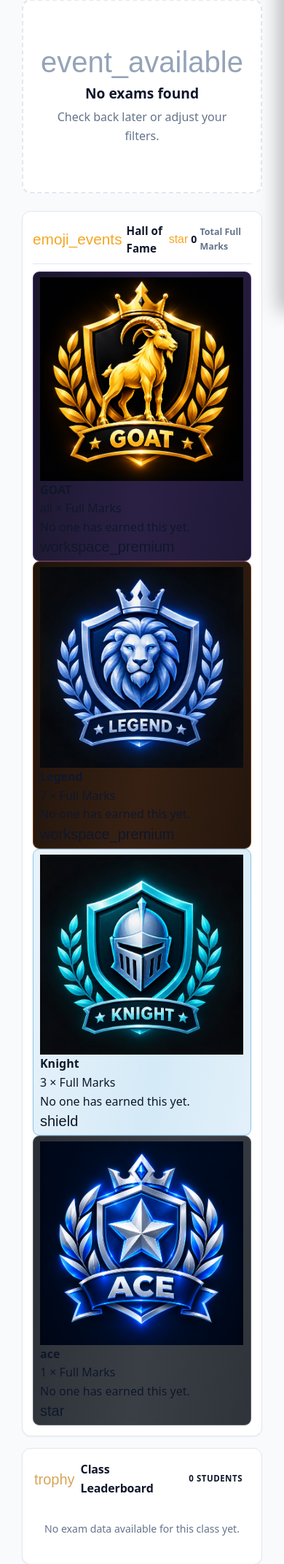
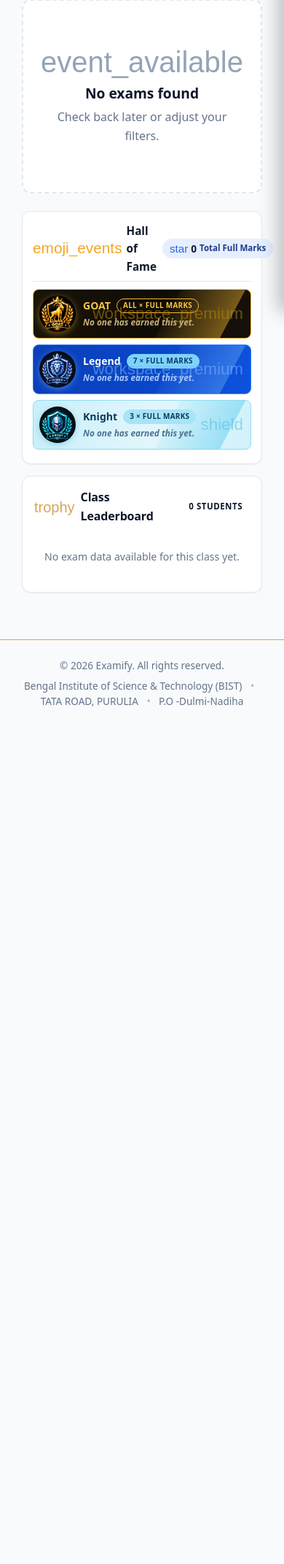
Before and after one commit to ujjaldas-11/online-exam-system, a PHP site: page /student/dashboard.php in a window 390 px wide. Shown: the part 417-2560 px from the top of the page at 73% size. After the commit the page ends 1385 px from the top, so only its background shows below. Run offline with PHP 8.4, Linux system fonts and the light colour scheme; the visitor is signed in with stand-in values (Sample User, id 1); data that the repository does not hold is empty; some web fonts are replaced.

Commit message:
fix(components): restore Hall of Fame styles, rank board data mappings, and registration syntax
- Fix syntax error in student/register.php by removing an extraneous closing brace before the PDOException catch block.
- Correct template variable and array key mappings in components/rank-board.php: map $current_student_rank_data, $top_10, and keys ('roll', 'average', 'local_exams_taken') to eliminate PHP undefined variable notices and accurately render student rank cards and full modal tables.
- Restore complete Hall of Fame stylesheet rules in assets/css/student-dashboard.css (.hof__list, .hof-row, .hof-row__badge, tier theme gradients) ensuring badge cards render with full responsive containment.
- Update ExamEngine::isExamEnded() in services/ExamEngine.php to prioritize exam_status when exam and attempt columns are joined.

```diff
--- a/assets/css/student-dashboard.css
+++ b/assets/css/student-dashboard.css
@@ -515,3 +515,135 @@
 .rank-modal-scroll table { margin: 0; }
 .rank-modal-scroll thead th { position: sticky; top: 0; z-index: 1; }
 .rank-modal-row--me td { background: var(--color-primary-soft); font-weight: 600; }
+
+/* ---------- Hall of Fame Component ---------- */
+.hof {
+    --hof-max-h: 225px;
+    background: var(--color-surface, #fff);
+    border: 1px solid var(--color-border, #e2e8f0);
+    border-radius: var(--radius-lg, 14px);
+    padding: 14px;
+    box-shadow: var(--shadow-sm, 0 1px 3px rgba(15, 23, 42, .08));
+}
+
+.hof__head {
+    display: flex; align-items: center; justify-content: space-between; gap: 8px;
+    margin-bottom: 10px; padding-bottom: 8px;
+    border-bottom: 1px solid #dbe7f7;
+}
+.hof__title {
+    display: flex; align-items: center; gap: 6px; margin: 0;
+    font-size: 0.95rem; font-weight: 800; color: var(--color-dark, #0b1b3a);
+}
+.hof__title .material-symbols-outlined { font-size: 1.3rem; color: #f5a623; }
+.hof__total {
+    display: inline-flex; align-items: center; gap: 4px;
+    padding: 3px 10px; border-radius: 999px;
+    background: #e6efff; color: #1e3a8a;
+    font-size: 0.72rem; font-weight: 600; white-space: nowrap;
+}
+.hof__total .material-symbols-outlined { font-size: 0.95rem; color: #2563eb; }
+.hof__total b { font-size: 0.85rem; font-weight: 800; color: #0b1b3a; }
+
+.hof__list {
+    display: flex; flex-direction: column; gap: 8px;
+    max-height: var(--hof-max-h);
+    overflow-y: auto;
+    scrollbar-width: none;
+    -ms-overflow-style: none;
+}
+.hof__list::-webkit-scrollbar { display: none; }
+
+.hof-row {
+    position: relative; overflow: hidden; isolation: isolate;
+    flex: 0 0 auto;
+    display: flex; align-items: center; gap: 10px;
+    padding: 8px 36px 8px 8px;
+    border-radius: var(--radius-md, 10px); border: 1.5px solid;
+}
+.hof-row::before {
+    content: ""; position: absolute; z-index: -1;
+    top: -20%; bottom: -20%; right: 0; width: 30%;
+    transform: skewX(-28deg); transform-origin: top right;
+    background: var(--streak);
+}
+.hof-row__deco {
+    position: absolute; right: 10px; top: 50%; transform: translateY(-50%);
+    font-size: 1.4rem !important; color: var(--deco); opacity: .55;
+}
+
+.hof-row__badge { flex: 0 0 auto; width: 50px; height: 50px; }
+.hof-row__badge img {
+    width: 100%; height: 100%; object-fit: contain; display: block;
+    filter: drop-shadow(0 2px 5px var(--glow));
+    border-radius: 50%;
+}
+
+.hof-row__body { flex: 1; min-width: 0; }
+.hof-row__head { display: flex; align-items: center; gap: 8px; margin-bottom: 3px; }
+.hof-row__name { margin: 0; font-size: 0.88rem; font-weight: 800; line-height: 1.2; color: var(--title); }
+.hof-row__pill {
+    padding: 1px 8px; border-radius: 999px;
+    font-size: 0.62rem; font-weight: 800; letter-spacing: .3px; text-transform: uppercase;
+    background: var(--pill-bg); color: var(--pill-text); border: 1px solid var(--pill-border);
+}
+
+.hof-holders { display: flex; flex-wrap: wrap; gap: 2px 14px; }
+.hof-holder { display: inline-flex; align-items: center; flex-wrap: wrap; gap: 3px 6px; line-height: 1.3; }
+.hof-holder__name {
+    display: inline-flex; align-items: center; gap: 4px;
+    font-size: 0.78rem; font-weight: 700; color: var(--holder);
+}
+.hof-holder__name .material-symbols-outlined { font-size: 1rem; }
+.hof-holder__you {
+    padding: 0 7px; border-radius: 999px;
+    font-size: 0.58rem; font-weight: 800; letter-spacing: .3px;
+    background: var(--you-bg); color: var(--you-text);
+}
+.hof-holder__meta {
+    display: inline-flex; align-items: center; gap: 3px;
+    font-size: 0.68rem; font-weight: 500; color: var(--meta);
+}
+.hof-holder__meta .material-symbols-outlined { font-size: 0.95rem; }
+.hof-empty { font-size: 0.74rem; font-weight: 600; font-style: italic; color: var(--meta); }
+
+.hof-row--goat {
+    background: linear-gradient(100deg, #1a1408 0%, #0f0c06 55%, #16110a 100%);
+    border-color: #f5b82e;
+    --streak: linear-gradient(90deg, rgba(245,184,46,.05), rgba(245,184,46,.45));
+    --deco: #b8860b; --glow: rgba(245,184,46,.45);
+    --title: #f5c542;
+    --pill-bg: transparent; --pill-text: #f5c542; --pill-border: #f5b82e;
+    --holder: #fff; --meta: #c9b27a;
+    --you-bg: #f5c542; --you-text: #3b2a05;
+}
+.hof-row--legend {
+    background: linear-gradient(100deg, #0b3fb8 0%, #0a46c9 55%, #0d52dd 100%);
+    border-color: #2f7bff;
+    --streak: linear-gradient(90deg, rgba(120,190,255,.05), rgba(120,190,255,.35));
+    --deco: #7fb4ff; --glow: rgba(100,170,255,.55);
+    --title: #fff;
+    --pill-bg: #7dd3fc; --pill-text: #0c3a6b; --pill-border: #7dd3fc;
+    --holder: #fff; --meta: #a9ccff;
+    --you-bg: #fff; --you-text: #0b3fb8;
+}
+.hof-row--knight {
+    background: linear-gradient(100deg, #c9effa 0%, #e2f6fc 55%, #d3f1fb 100%);
+    border-color: #8fdcf3;
+    --streak: linear-gradient(90deg, rgba(103,209,240,.1), rgba(103,209,240,.55));
+    --deco: #57bfe0; --glow: rgba(60,170,210,.4);
+    --title: #0b3b5a;
+    --pill-bg: #a7e4f7; --pill-text: #0b3b5a; --pill-border: #a7e4f7;
+    --holder: #0b2e4a; --meta: #4a7390;
+    --you-bg: #0b3b5a; --you-text: #fff;
+}
+.hof-row--ace {
+    background: linear-gradient(100deg, #2b2f35 0%, #3a3f46 55%, #2f343a 100%);
+    border-color: #565d66;
+    --streak: linear-gradient(90deg, rgba(170,178,188,.1), rgba(170,178,188,.5));
+    --deco: #9aa3ad; --glow: rgba(190,198,208,.35);
+    --title: #f1f3f5;
+    --pill-bg: #4a5058; --pill-text: #f1f3f5; --pill-border: #5c636c;
+    --holder: #ffffff; --meta: #a3acb6;
+    --you-bg: #f1f3f5; --you-text: #1f2328;
+}
--- a/components/rank-board.php
+++ b/components/rank-board.php
@@ -1,6 +1,9 @@
 <?php
 
 $rb_total = count($class_leaderboard ?? []);
+$my_rank = $current_student_rank_data['rank'] ?? null;
+$my_avg = isset($current_student_rank_data['average']) ? (float)$current_student_rank_data['average'] : null;
+$top_leaders = $top_10 ?? [];
 ?>
 
 <aside class="rank-board card" aria-label="Class leaderboard">
@@ -47,7 +50,7 @@ $rb_total = count($class_leaderboard ?? []);
                     <span class="rank-name" title="<?= e($r['name']) ?>">
                         <?= e($r['name']) ?><?= $is_me ? ' (You)' : '' ?>
                     </span>
-                    <span class="rank-avg"><?= number_format((float)$r['avg_score'], 1) ?>%</span>
+                    <span class="rank-avg"><?= number_format((float)($r['average'] ?? $r['avg_score'] ?? 0), 1) ?>%</span>
                 </li>
             <?php endforeach; ?>
         <?php endif; ?>
@@ -91,10 +94,10 @@ $rb_total = count($class_leaderboard ?? []);
                             <?php $is_me = ($r['id'] === $student_id); ?>
                             <tr class="<?= $is_me ? 'rank-modal-row--me' : '' ?>">
                                 <td><strong><?= $i + 1 ?></strong></td>
-                                <td><?= e($r['roll_number']) ?></td>
+                                <td><?= e($r['roll'] ?? $r['roll_number'] ?? '') ?></td>
                                 <td><?= e($r['name']) ?><?= $is_me ? ' <span class="badge badge-primary">You</span>' : '' ?></td>
-                                <td style="text-align: right;"><strong><?= number_format((float)$r['avg_score'], 1) ?>%</strong></td>
-                                <td style="text-align: right;"><?= (int)$r['exams_taken'] ?></td>
+                                <td style="text-align: right;"><strong><?= number_format((float)($r['average'] ?? $r['avg_score'] ?? 0), 1) ?>%</strong></td>
+                                <td style="text-align: right;"><?= (int)($r['local_exams_taken'] ?? $r['exams_taken'] ?? 0) ?></td>
                             </tr>
                         <?php endforeach; ?>
                     </tbody>
--- a/services/ExamEngine.php
+++ b/services/ExamEngine.php
@@ -503,7 +503,7 @@ class ExamEngine
      */
     public static function isExamEnded(array $exam): bool
     {
-        $status = (string)($exam['status'] ?? $exam['exam_status'] ?? '');
+        $status = (string)($exam['exam_status'] ?? $exam['status'] ?? '');
         if ($status === 'ended' || $status === 'cancelled') {
             return true;
         }
--- a/student/register.php
+++ b/student/register.php
@@ -81,7 +81,6 @@ if ($_SERVER['REQUEST_METHOD'] === 'POST') {
                         $success = "Registration submitted successfully! Your account is pending instructor approval. Once approved, you can log in.";
                         $_POST = [];
                     }
-                }
             } catch (PDOException $e) {
                 $error = safe_db_error($e, "Invalid Credentials");
             }
```
